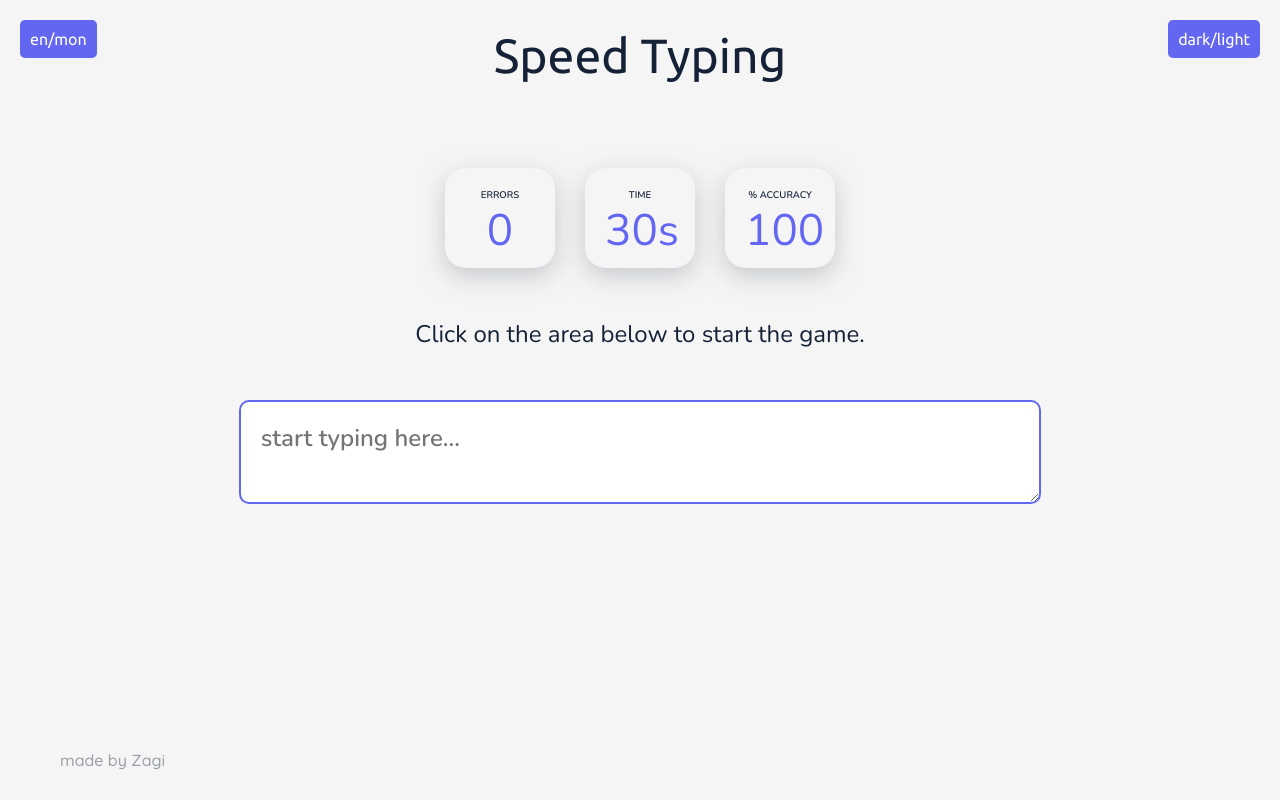
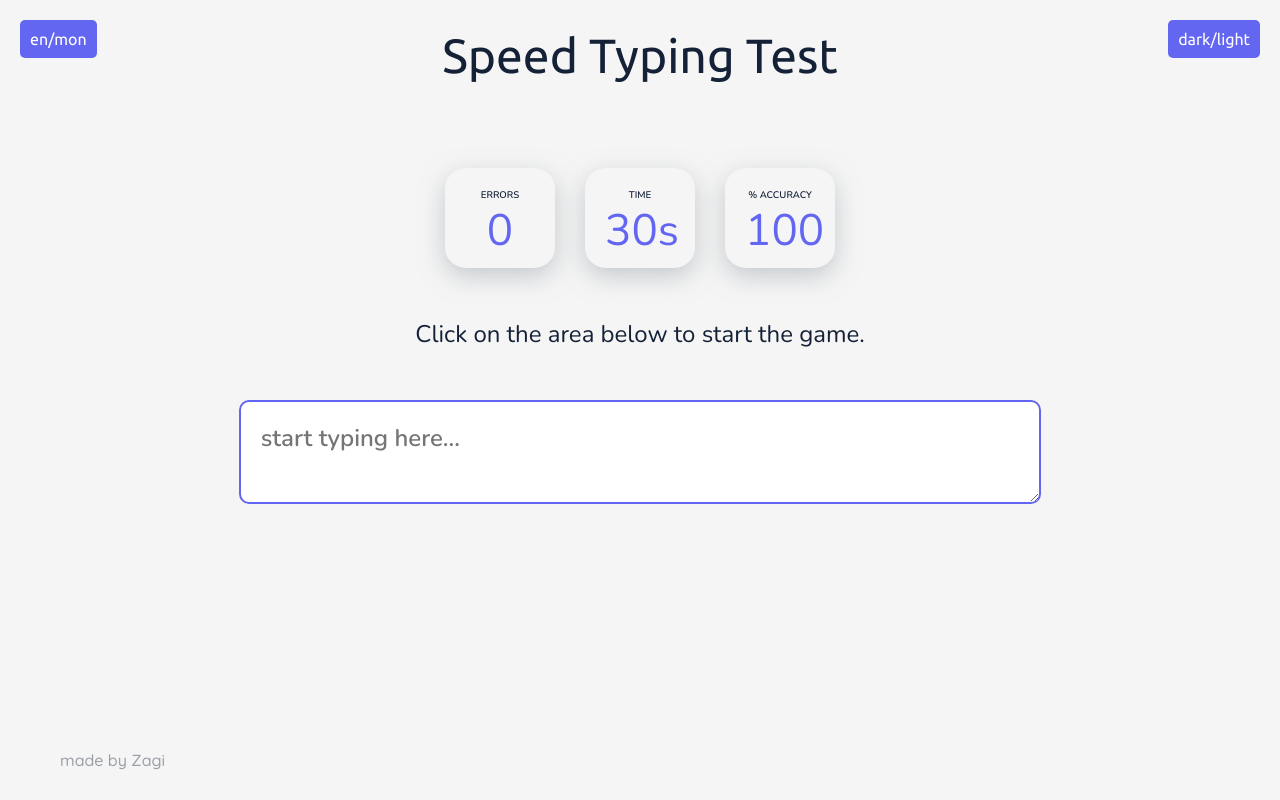
Before and after one commit to zagibest/zagibest.github.io, a plain HTML site: page fast-type/index.html in a window 1280 px wide. Drawn offline with nearby package versions, Linux system fonts and the light colour scheme.

Commit message:
Update index.html

```diff
--- a/fast-type/index.html
+++ b/fast-type/index.html
@@ -25,7 +25,7 @@
 
     <div class="container">
 
-        <div class="heading">Speed Typing</div>
+        <div class="heading">Speed Typing Test</div>
 
             <div class="header">
                 <div class="wpm">
```
